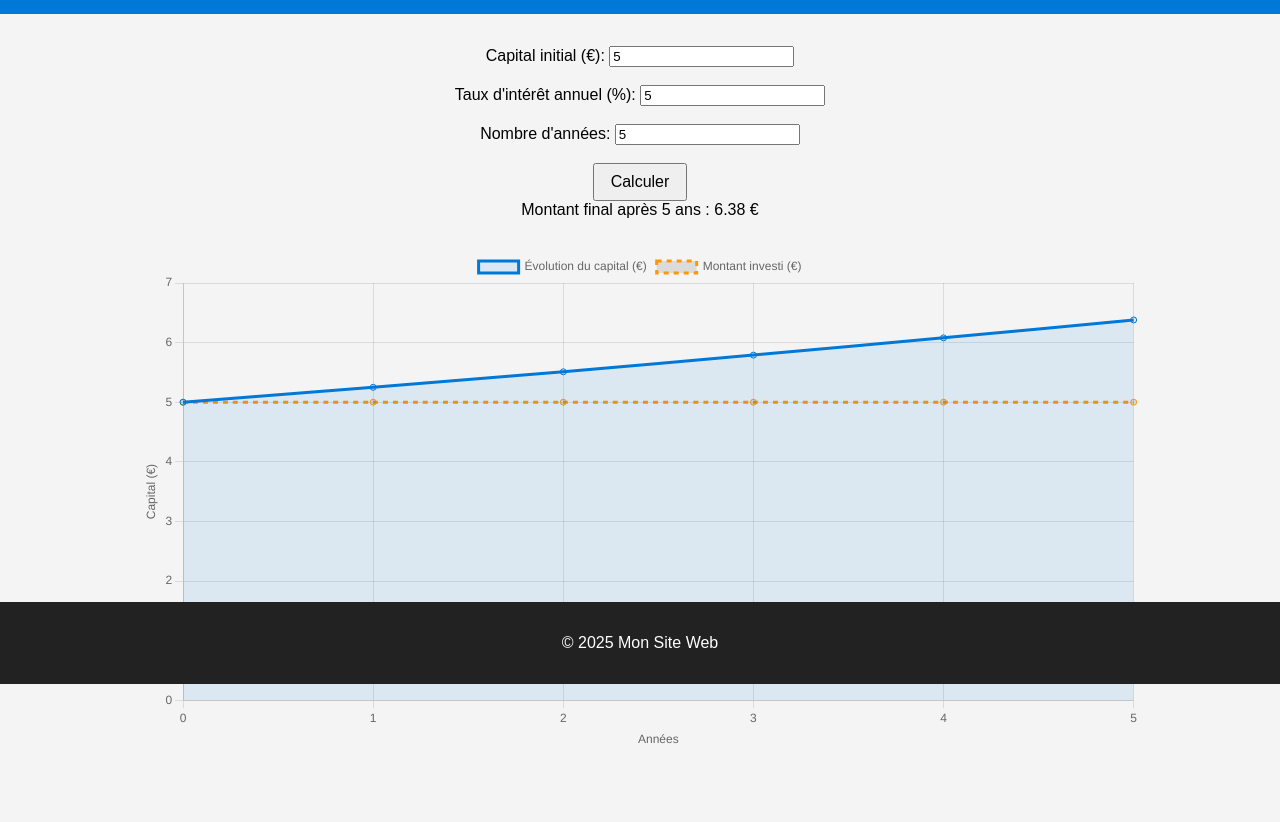
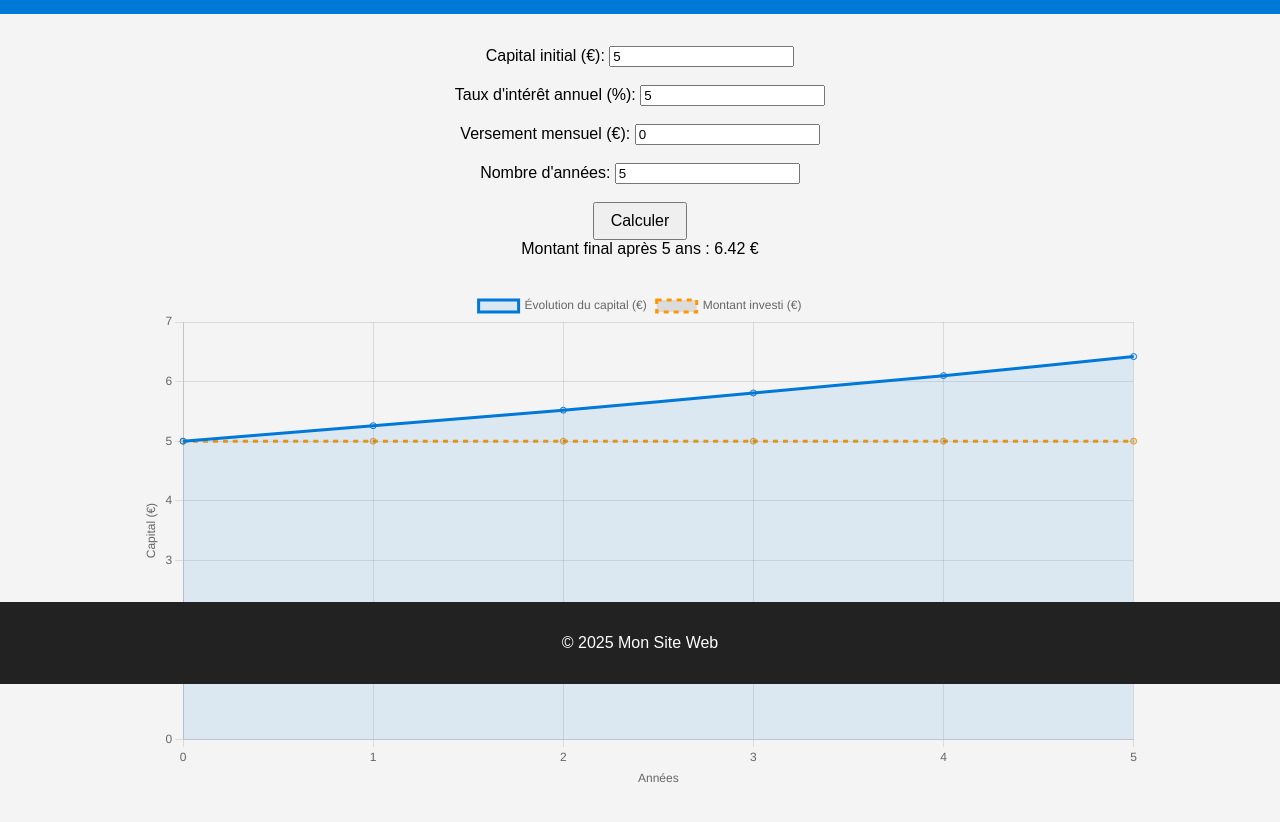
Before and after one commit to ThomasCUER/website, a plain HTML site: page simulateur.html in a window 1280 px wide. Both pictures are taken after typing "5", "5", "5" into the empty fields and a click on the button "Calculer". Shown: the part 116-938 px from the top of the page. Before the commit the page ends 899 px from the top, so only its background shows below. Drawn offline with nearby package versions, Linux system fonts and the light colour scheme.

Commit message:
versement mensuel

```diff
--- a/simulateur.html
+++ b/simulateur.html
@@ -17,6 +17,7 @@
             <form id="formSimu">
                 <label>Capital initial (€): <input type="number" id="capital" required></label><br><br>
                 <label>Taux d'intérêt annuel (%): <input type="number" id="taux" step="0.01" required></label><br><br>
+                <label>Versement mensuel (€): <input type="number" id="mensuel" value="0" required></label><br><br>
                 <label>Nombre d'années: <input type="number" id="annees" required></label><br><br>
                 <button type="submit">Calculer</button>
             </form>
--- a/simulateur.js
+++ b/simulateur.js
@@ -2,23 +2,33 @@ document.getElementById('formSimu').addEventListener('submit', function(e) {
     e.preventDefault();
     const capital = parseFloat(document.getElementById('capital').value);
     const taux = parseFloat(document.getElementById('taux').value) / 100;
+    const mensuel = parseFloat(document.getElementById('mensuel').value);
     const annees = parseInt(document.getElementById('annees').value);
     if (isNaN(capital) || isNaN(taux) || isNaN(annees)) {
         document.getElementById('resultat').textContent = 'Veuillez remplir tous les champs.';
         return;
     }
-    const montantFinal = capital * Math.pow(1 + taux, annees);
+    // Calcul avec versement mensuel
+    let montantFinal = capital;
+    for (let m = 1; m <= annees * 12; m++) {
+        montantFinal = montantFinal * Math.pow(1 + taux / 12, 1) + mensuel;
+    }
     document.getElementById('resultat').textContent = `Montant final après ${annees} ans : ${montantFinal.toFixed(2)} €`;
 
     // Calculer l'évolution du capital année par année
     const labels = [];
     const data = [];
-        const investi = [];
-        for (let i = 0; i <= annees; i++) {
-            labels.push(i.toString());
-            data.push((capital * Math.pow(1 + taux, i)).toFixed(2));
-            investi.push(capital.toFixed(2));
+    const investi = [];
+    for (let i = 0; i <= annees; i++) {
+        labels.push(i.toString());
+        // Calculer le capital à la fin de chaque année avec versement mensuel
+        let montant = capital;
+        for (let m = 1; m <= i * 12; m++) {
+            montant = montant * Math.pow(1 + taux / 12, 1) + mensuel;
         }
+        data.push(montant.toFixed(2));
+        investi.push((capital + mensuel * i * 12).toFixed(2));
+    }
 
     // Afficher le graphique avec Chart.js
     const ctx = document.getElementById('graphCapital').getContext('2d');
```
